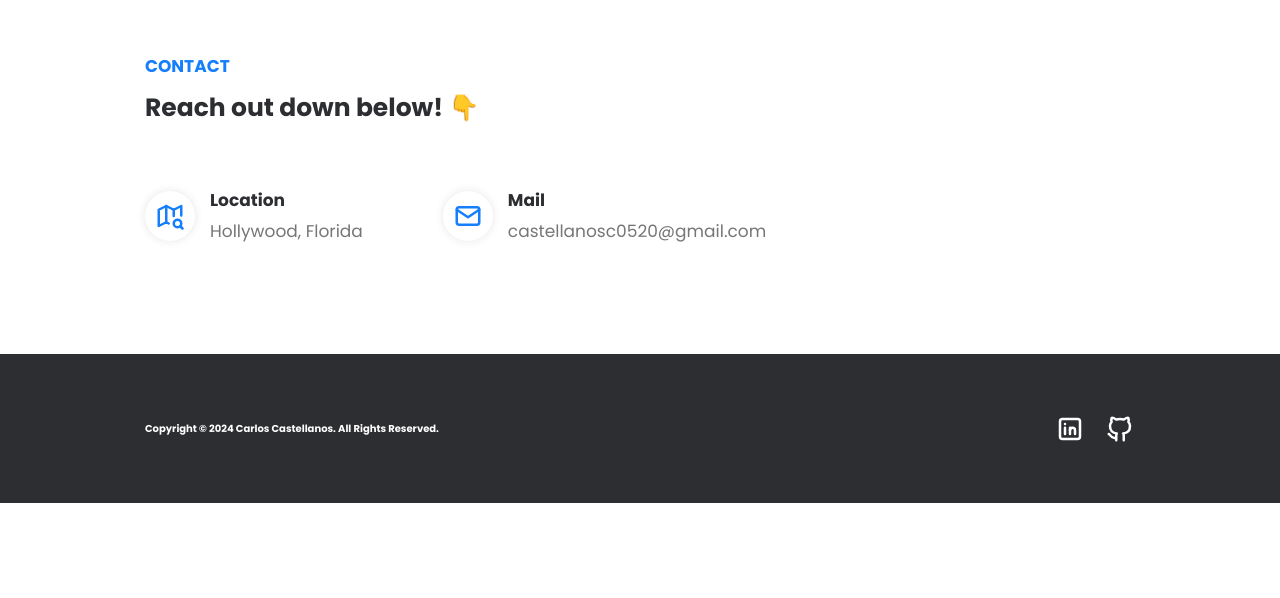
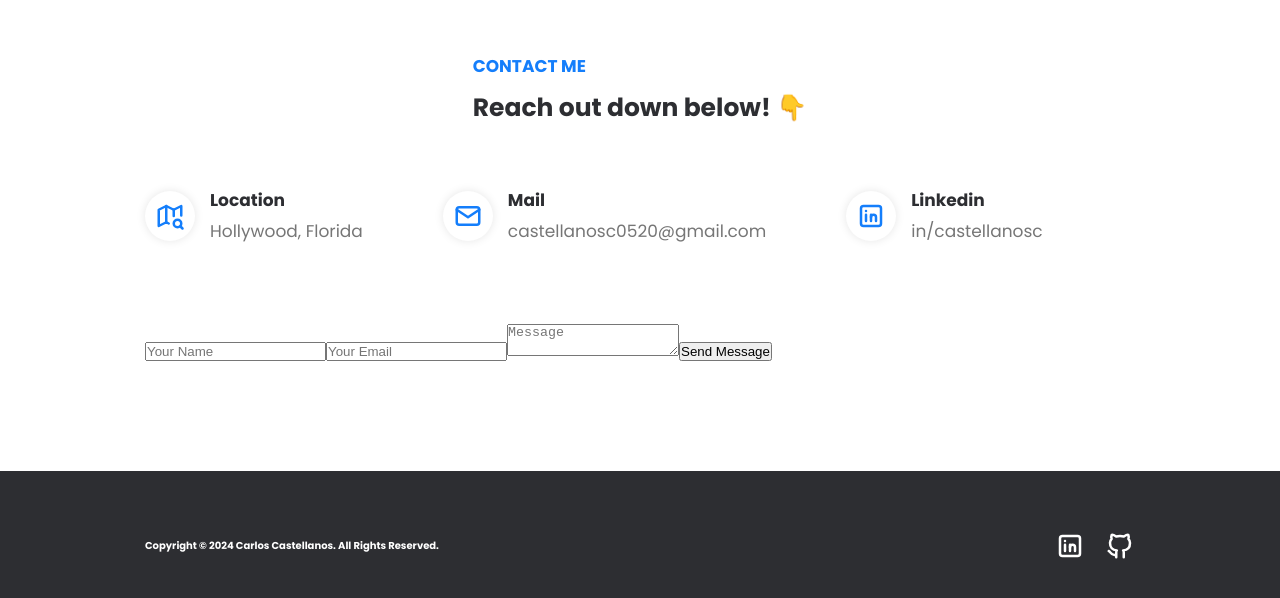
Before and after one commit to carlos-castellanos-dev/carlos-dev, a React (Create React App) app: page / in a window 1280 px wide. Shown: the part 1927-2525 px from the top of the page. Before the commit the page ends 2430 px from the top, so only its background shows below. Built offline with nearby package versions, Linux system fonts and the light colour scheme.

Commit message:
Adding Base Contact Form

```diff
--- a/src/components/css/Contact.css
+++ b/src/components/css/Contact.css
@@ -6,6 +6,7 @@
 .contact__content {
     display: flex;
     flex-direction: column;
+    align-items: center;
 }
 
 .contact__title p {
--- a/src/components/js/Contact.jsx
+++ b/src/components/js/Contact.js
@@ -1,5 +1,5 @@
 import "../css/Contact.css";
-import { IconMail, IconMapSearch } from "@tabler/icons-react";
+import { IconMail, IconMapSearch, IconBrandLinkedin } from "@tabler/icons-react";
 
 function Contact() {
     return (
@@ -8,7 +8,7 @@
                 <div className="container">
                     <div className="contact__content">
                         <div className="contact__title">
-                            <p>contact</p>
+                            <p>Contact Me</p>
                             <h3>Reach out down below! 👇</h3>
                         </div>
                         <div className="contact__icons">
@@ -33,6 +33,27 @@
                                     </a>
                                 </div>
                             </div>
+
+                            <div className="contact__icon-box">
+                                <span>
+                                    <IconBrandLinkedin width={30} height={30} />
+                                </span>
+                                <div className="contact__info">
+                                    <h3>Linkedin</h3>
+                                    <a href="https://www.linkedin.com/in/castellanosc/">
+                                        in/castellanosc
+                                    </a>
+                                </div>
+                            </div>
+
+                            <div className="contact__form">
+                                <form id="cform" method="post">
+                                    <input className="" name="name" type="text" id="name" placeholder="Your Name"></input>
+                                    <input className="" name="email" type="email" id="email" placeholder="Your Email"></input>
+                                    <textarea className="" name="message" placeholder="Message"></textarea>
+                                    <button href="#" className="" >Send Message</button>
+                                </form>
+                            </div>
                         </div>
                     </div>
                 </div>
```
